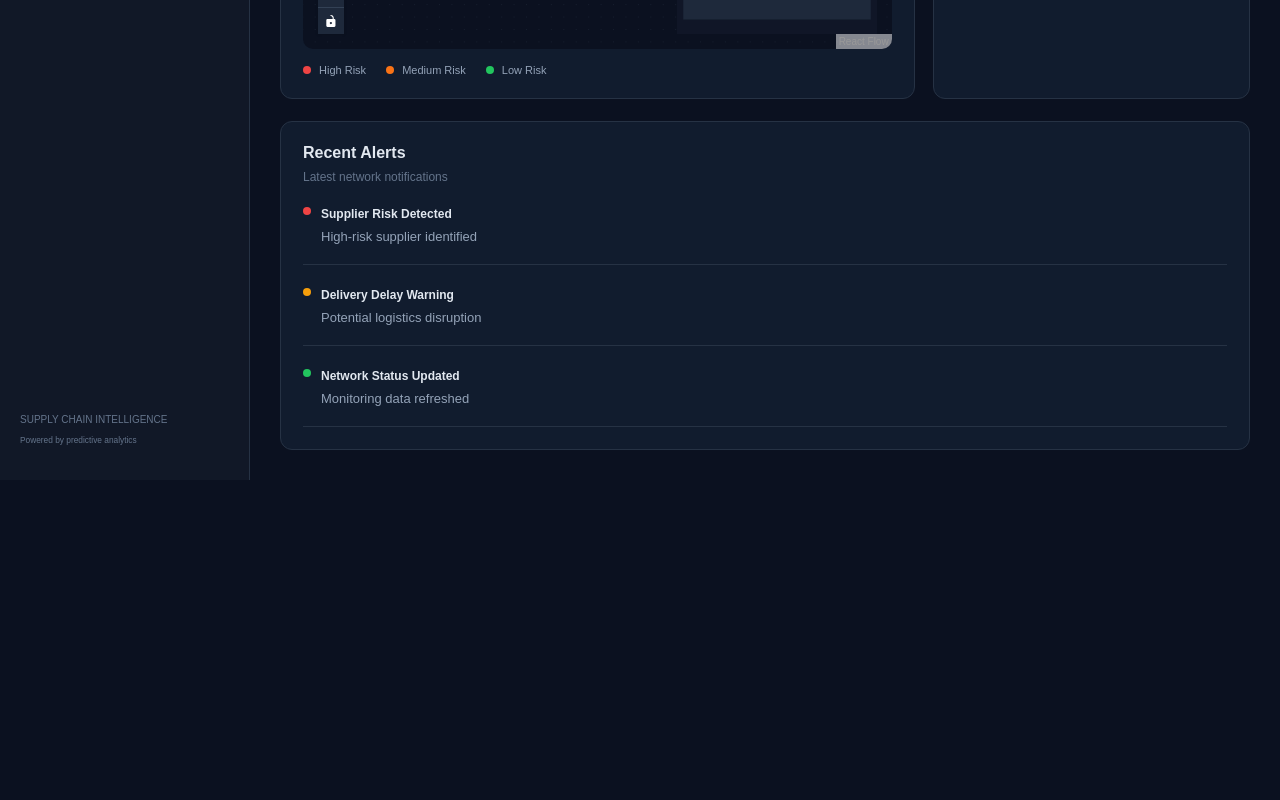
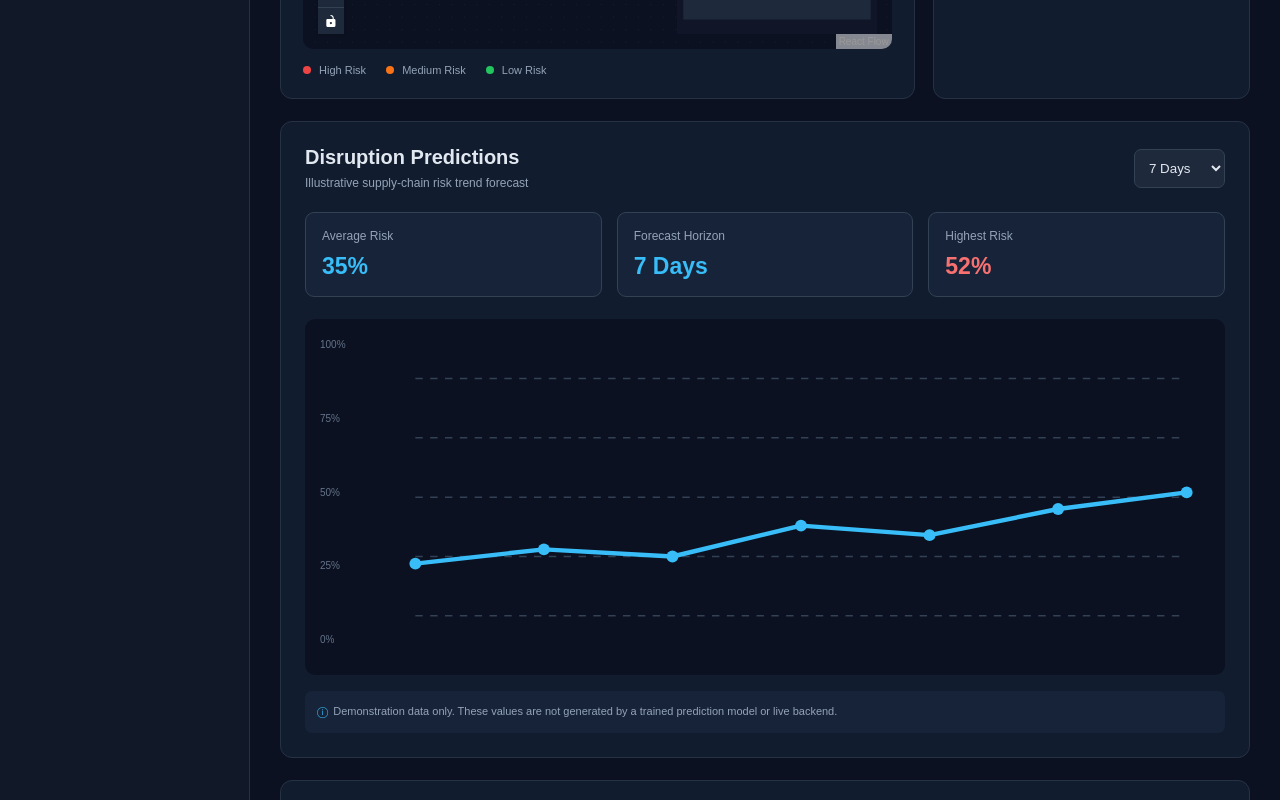
Before and after one commit to Nandnee-prog/AtmoGraph, a React (Vite) app in the folder frontend/: page / in a window 1280 px wide. Shown: the part 1060-1860 px from the top of the page. Before the commit the page ends 1540 px from the top, so only its background shows below. Built offline with nearby package versions, Linux system fonts and the light colour scheme.

Commit message:
feat: add interactive disruption prediction trends

```diff
--- a/frontend/src/App.jsx
+++ b/frontend/src/App.jsx
@@ -14,6 +14,7 @@ import {
 
 import "@xyflow/react/dist/style.css";
 import "./App.css";
+import Prediction from "./Prediction";
 
 function CustomNode({ data, selected }) {
   return (
@@ -429,6 +430,9 @@ function App() {
           </div>
         </section>
 
+        {/* COMMIT 6: PREDICTION COMPONENT */}
+        <Prediction />
+
         <section className="panel alerts-panel">
           <h3>Recent Alerts</h3>
           <p className="panel-subtitle">
--- /dev/null
+++ b/frontend/src/Prediction.css
@@ -0,0 +1,114 @@
+
+.prediction-section {
+  margin-top: 22px;
+  padding: 24px;
+  background: #111c2e;
+  border: 1px solid #263244;
+  border-radius: 12px;
+  color: #e2e8f0;
+}
+
+.prediction-heading {
+  display: flex;
+  justify-content: space-between;
+  align-items: center;
+  gap: 15px;
+}
+
+.prediction-heading h2 {
+  font-size: 20px;
+}
+
+.prediction-heading p {
+  color: #94a3b8;
+  font-size: 12px;
+  margin-top: 7px;
+}
+
+.prediction-heading select {
+  background: #1e293b;
+  color: #e2e8f0;
+  border: 1px solid #334155;
+  border-radius: 7px;
+  padding: 10px;
+}
+
+.prediction-stats {
+  display: grid;
+  grid-template-columns: repeat(3, 1fr);
+  gap: 15px;
+  margin: 22px 0;
+}
+
+.prediction-stat {
+  background: #172338;
+  border: 1px solid #334155;
+  border-radius: 9px;
+  padding: 16px;
+}
+
+.prediction-stat span {
+  display: block;
+  color: #94a3b8;
+  font-size: 12px;
+  margin-bottom: 10px;
+}
+
+.prediction-stat strong {
+  font-size: 23px;
+  color: #38bdf8;
+}
+
+.prediction-stat .prediction-red {
+  color: #f87171;
+}
+
+.prediction-chart {
+  display: flex;
+  align-items: stretch;
+  gap: 10px;
+  background: #0b1120;
+  border-radius: 10px;
+  padding: 15px;
+}
+
+.chart-labels {
+  display: flex;
+  flex-direction: column;
+  justify-content: space-between;
+  color: #64748b;
+  font-size: 10px;
+  padding: 5px 0 15px;
+}
+
+.prediction-chart svg {
+  width: 100%;
+  height: auto;
+  overflow: visible;
+}
+
+.prediction-disclaimer {
+  margin-top: 16px;
+  padding: 12px;
+  border-radius: 7px;
+  background: #172338;
+  color: #94a3b8;
+  font-size: 11px;
+  line-height: 1.6;
+}
+
+.prediction-disclaimer span {
+  color: #38bdf8;
+  margin-right: 5px;
+}
+
+@media (max-width: 600px) {
+  .prediction-stats {
+    grid-template-columns: 1fr;
+  }
+
+  .prediction-heading {
+    align-items: flex-start;
+    flex-direction: column;
+  }
+}
--- /dev/null
+++ b/frontend/src/Prediction.jsx
@@ -0,0 +1,122 @@
+
+import React, { useState } from "react";
+import "./Prediction.css";
+
+const predictionData = {
+  "7 Days": [22, 28, 25, 38, 34, 45, 52],
+  "14 Days": [18, 25, 22, 32, 29, 42, 48, 45, 55, 51, 63, 59, 70, 76],
+  "30 Days": [15, 20, 18, 25, 30, 28, 35, 32, 42, 40, 48, 45, 55, 52, 60, 58, 65, 62, 70, 68, 75, 72, 80, 77, 85, 82, 88, 84, 92, 95],
+};
+
+function Prediction() {
+  const [period, setPeriod] = useState("7 Days");
+
+  const values = predictionData[period];
+  const points = values
+    .map((value, index) => {
+      const x = 40 + (index * 520) / (values.length - 1);
+      const y = 190 - value * 1.6;
+      return `${x},${y}`;
+    })
+    .join(" ");
+
+  const average = Math.round(
+    values.reduce((sum, value) => sum + value, 0) / values.length
+  );
+
+  return (
+    <section className="prediction-section">
+      <div className="prediction-heading">
+        <div>
+          <h2>Disruption Predictions</h2>
+          <p>Illustrative supply-chain risk trend forecast</p>
+        </div>
+
+        <select
+          value={period}
+          onChange={(event) => setPeriod(event.target.value)}
+        >
+          <option>7 Days</option>
+          <option>14 Days</option>
+          <option>30 Days</option>
+        </select>
+      </div>
+
+      <div className="prediction-stats">
+        <div className="prediction-stat">
+          <span>Average Risk</span>
+          <strong>{average}%</strong>
+        </div>
+
+        <div className="prediction-stat">
+          <span>Forecast Horizon</span>
+          <strong>{period}</strong>
+        </div>
+
+        <div className="prediction-stat">
+          <span>Highest Risk</span>
+          <strong className="prediction-red">
+            {Math.max(...values)}%
+          </strong>
+        </div>
+      </div>
+
+      <div className="prediction-chart">
+        <div className="chart-labels">
+          <span>100%</span>
+          <span>75%</span>
+          <span>50%</span>
+          <span>25%</span>
+          <span>0%</span>
+        </div>
+
+        <svg viewBox="0 0 600 220" role="img"
+          aria-label={`Illustrative risk trend for ${period}`}>
+          {[30, 70, 110, 150, 190].map((y) => (
+            <line
+              key={y}
+              x1="40"
+              y1={y}
+              x2="560"
+              y2={y}
+              stroke="#334155"
+              strokeDasharray="5 5"
+            />
+          ))}
+
+          <polyline
+            points={points}
+            fill="none"
+            stroke="#38bdf8"
+            strokeWidth="3"
+            strokeLinecap="round"
+            strokeLinejoin="round"
+          />
+
+          {values.map((value, index) => {
+            const x = 40 + (index * 520) / (values.length - 1);
+            const y = 190 - value * 1.6;
+
+            return (
+              <circle
+                key={index}
+                cx={x}
+                cy={y}
+                r="4"
+                fill="#38bdf8"
+              />
+            );
+          })}
+        </svg>
+      </div>
+
+      <div className="prediction-disclaimer">
+        <span>ⓘ</span>
+        Demonstration data only. These values are not generated by
+        a trained prediction model or live backend.
+      </div>
+    </section>
+  );
+}
+
+export default Prediction;
```
